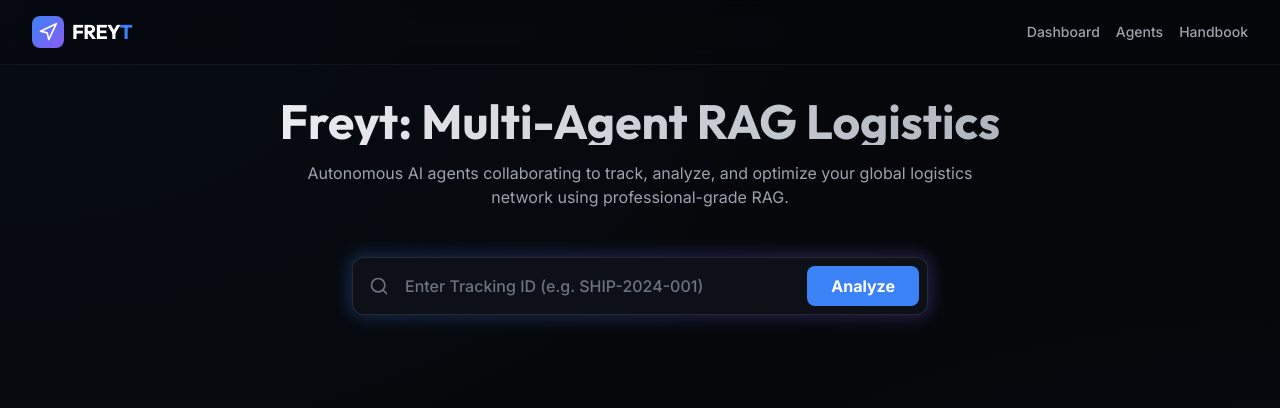
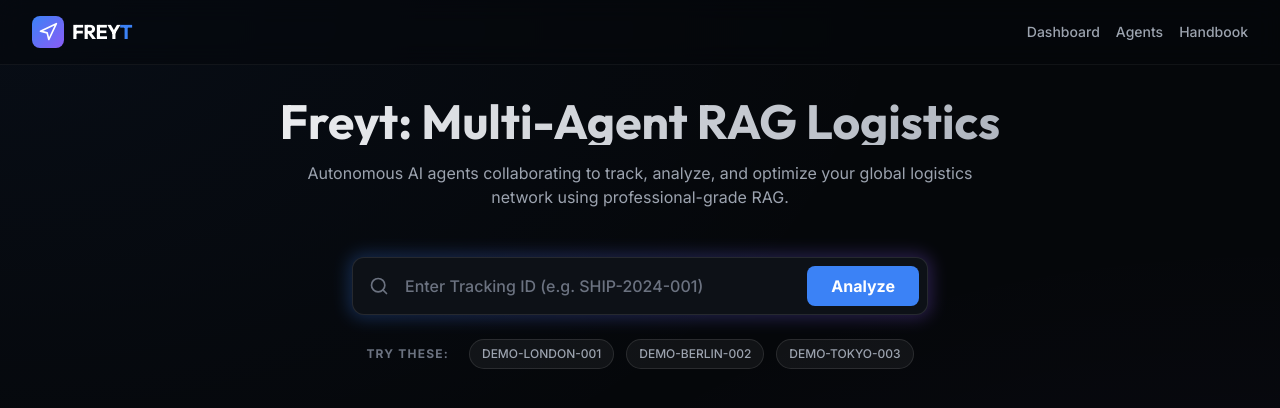
Before and after one commit to ankushsingh003/Freyt, a React (Vite) app in the folder frontend/: page / in a window 1280 px wide. Shown: the top 408 px of the page. Built offline with nearby package versions, Linux system fonts and the light colour scheme.

Commit message:
Enhancement: Added UI input suggestions, rebranded to Freyt, and finalized RAG embedding model compatibility

```diff
--- a/frontend/src/App.jsx
+++ b/frontend/src/App.jsx
@@ -66,7 +66,7 @@
 
                 {/* Search Bar */}
                 <div className="max-w-xl mx-auto mb-16">
-                    <form onSubmit={handleAnalyze} className="relative group">
+                    <form onSubmit={handleAnalyze} className="relative group mb-6">
                         <div className="absolute -inset-1 bg-gradient-to-r from-accent-blue to-accent-purple rounded-2xl blur opacity-25 group-hover:opacity-50 transition duration-1000"></div>
                         <div className="relative flex items-center bg-[#0d1117] border border-white/10 rounded-xl overflow-hidden focus-within:border-accent-blue/50 transition-all">
                             <div className="pl-4 pointer-events-none">
@@ -88,6 +88,29 @@
                             </button>
                         </div>
                     </form>
+
+                    {/* Suggestions */}
+                    <div className="flex flex-wrap items-center justify-center gap-3">
+                        <span className="text-xs font-bold text-gray-500 uppercase tracking-widest mr-2">Try these:</span>
+                        <button
+                            onClick={() => setTrackingId('DEMO-LONDON-001')}
+                            className="px-3 py-1.5 rounded-full bg-white/5 border border-white/10 text-xs font-medium text-gray-400 hover:border-accent-blue/50 hover:text-white transition-all"
+                        >
+                            DEMO-LONDON-001
+                        </button>
+                        <button
+                            onClick={() => setTrackingId('DEMO-BERLIN-002')}
+                            className="px-3 py-1.5 rounded-full bg-white/5 border border-white/10 text-xs font-medium text-gray-400 hover:border-accent-blue/50 hover:text-white transition-all"
+                        >
+                            DEMO-BERLIN-002
+                        </button>
+                        <button
+                            onClick={() => setTrackingId('DEMO-TOKYO-003')}
+                            className="px-3 py-1.5 rounded-full bg-white/5 border border-white/10 text-xs font-medium text-gray-400 hover:border-accent-blue/50 hover:text-white transition-all"
+                        >
+                            DEMO-TOKYO-003
+                        </button>
+                    </div>
                 </div>
 
                 {/* Loading State or Results */}
```
